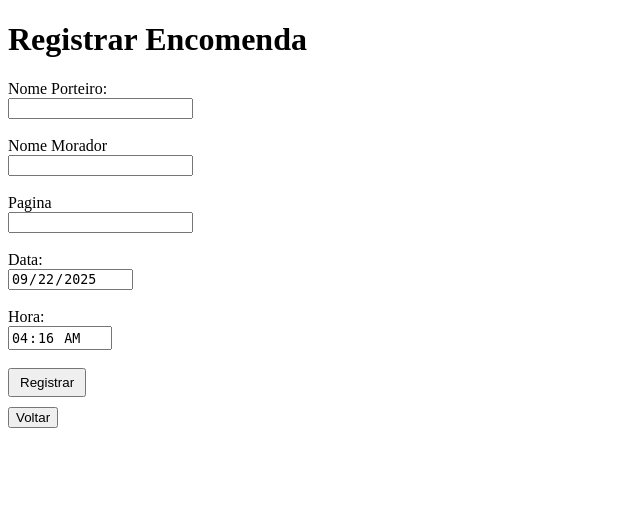
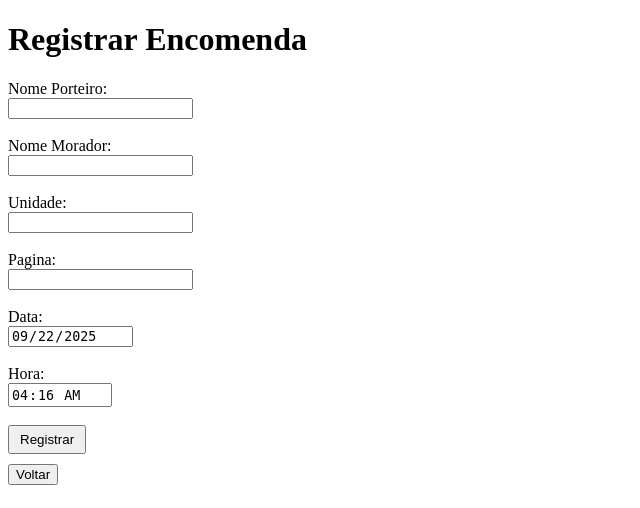
Before and after one commit to chicolpp/aplicativoflaskencomendas, a Flask app: page /registrar in a window 1280 px wide. Shown: the top 508 px of the page, without its empty margins (0-640 px from the left). Run offline with Flask 3, Linux system fonts and the light colour scheme.

Commit message:
Add files via upload

```diff
--- a/app.py
+++ b/app.py
@@ -11,6 +11,7 @@ class Encomenda(db.Model):
     id = db.Column(db.Integer, primary_key=True)
     porteiro = db.Column(db.String(100), nullable=False)
     morador = db.Column(db.String(100), nullable=False)
+    unidade = db.Column(db.Integer, nullable=False)
     pagina = db.Column(db.String(50), nullable=False)
     data = db.Column(db.String(20), nullable=False)
     hora = db.Column(db.String(20), nullable=False)
@@ -29,6 +30,7 @@ def registrar():
     if request.method == 'POST':
         porteiro = request.form['porteiro']
         morador = request.form['morador']
+        unidade = request.form['unidade']
         pagina = request.form['pagina']
         data = request.form['data']
         hora = request.form['hora']
@@ -36,6 +38,7 @@ def registrar():
         nova_encomenda = Encomenda(
             porteiro=porteiro,
             morador=morador,
+            unidade=unidade,
             pagina=pagina,
             data=data,
             hora=hora
@@ -66,6 +69,7 @@ def editar_encomenda(id):
     if request.method == 'POST':
         encomenda.porteiro = request.form['porteiro']
         encomenda.morador = request.form['morador']
+        encomenda.unidade = request.form['unidade']
         encomenda.pagina = request.form['pagina']
         encomenda.data = request.form['data']
         encomenda.hora = request.form['hora']
--- a/templates/editar.html
+++ b/templates/editar.html
@@ -11,6 +11,9 @@
 
         <label>Morador:</label><br>
         <input type="text" name="morador" value="{{ encomenda.morador }}" required><br><br>
+
+        <label>unidade</label><br>
+        <input type="text" name="unidade" value="{{ encomenda.unidade }}" required><br><br>
 
         <label>Pagina:</label><br>
         <input type="text" name="pagina" value="{{ encomenda.pagina }}" required><br><br>
--- a/templates/registrar.html
+++ b/templates/registrar.html
@@ -9,10 +9,16 @@
     <form method="POST">
         <label>Nome Porteiro:</label><br>
         <input type="text" name="porteiro" required><br><br>
-        <label>Nome Morador</label><br>
+
+        <label>Nome Morador:</label><br>
         <input type="text" name="morador" required><br><br>
-        <label>Pagina</label><br>
+
+        <label>Unidade:</label><br>
+        <input type="text" name="unidade" required><br><br>
+
+        <label>Pagina:</label><br>
         <input type="text" name="pagina" required><br><br>
+
         <label>Data:</label><br>
         <input type="date" name="data" required id="data" readonly><br><br>
 
@@ -24,7 +30,6 @@
         <script>
         // Pegar a data e hora atual
         const now = new Date();
-
         // Formatar a data para yyyy-mm-dd
         const today = now.toISOString().split('T')[0];
         document.getElementById('data').value = today;
```
Also changed, not shown: instance/encomendas.db, templates/encomendas.html (line endings or trailing spaces).
